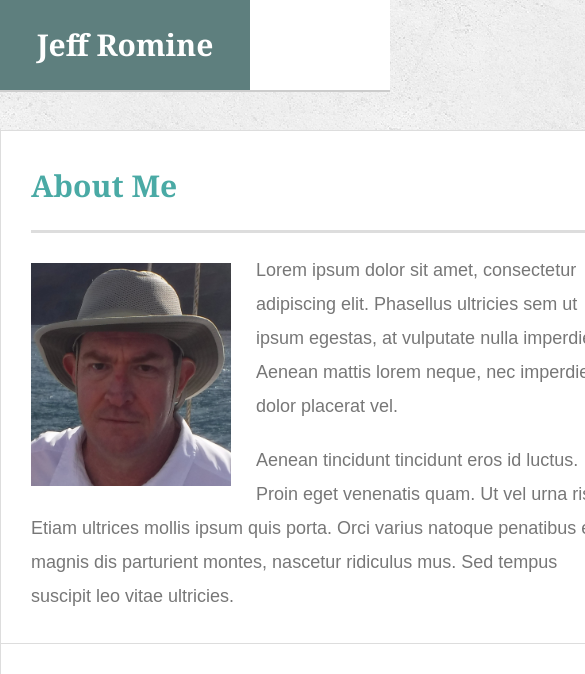
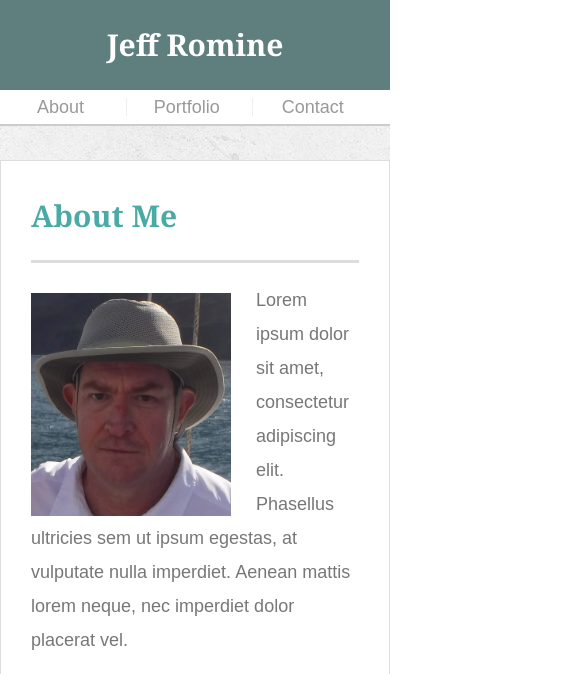
Before and after one commit to jeff-romine/Responsive-Portfolio, a plain HTML site: page index.html in a window 390 px wide. Shown: the top 674 px of the page, 585 px wide, since content can reach past the window. Drawn offline with Linux system fonts and the light colour scheme.

Commit message:
768px index

```diff
--- a/assets/css/style.css
+++ b/assets/css/style.css
@@ -307,6 +307,66 @@ input[type=submit] {
 }
 
 @media (max-width: 768px) {
+    .container {
+        display: block;
+        float: none;
+        width: 100%;
+        margin: 0;
+    }
+
+    #logo {
+        float: none;
+        display: block;
+        margin: 0;
+        width: 100%;
+        height: 90px;
+        font-family: Georgia, Times, "Times New Roman", serif;
+        font-size: 30px;
+        font-weight: 700;
+        line-height: 90px;
+        color: #fff;
+        text-align: center;
+        text-decoration: none;
+        background: #4aaaa5;
+    }
+    nav {
+        margin: 0;
+        float: none;
+    }
+
+    nav a {
+        padding: 0;
+        display: inline-block;
+        text-align: center;
+        margin: 0;
+        width: 31%;
+        color: #999;
+        text-decoration: none;
+        border-left: 1px solid #efefef;
+    }
+
+    #masthead {
+        width: 100%;
+        margin: 0;
+    }
+
+    .sidebar {
+        clear: both;
+        max-width: 650px;
+        margin: auto;
+        margin-top: 30px;
+    }
+    .wrapper {
+        height: auto !important;
+        height: 100%;
+        min-height: 100%;
+        margin: 0;
+
+    }
+    .main-section {
+        float: none;
+        margin-top: 30px;
+    }
 
 }
 
```
Lines whose indentation alone changed are shown as unchanged.
